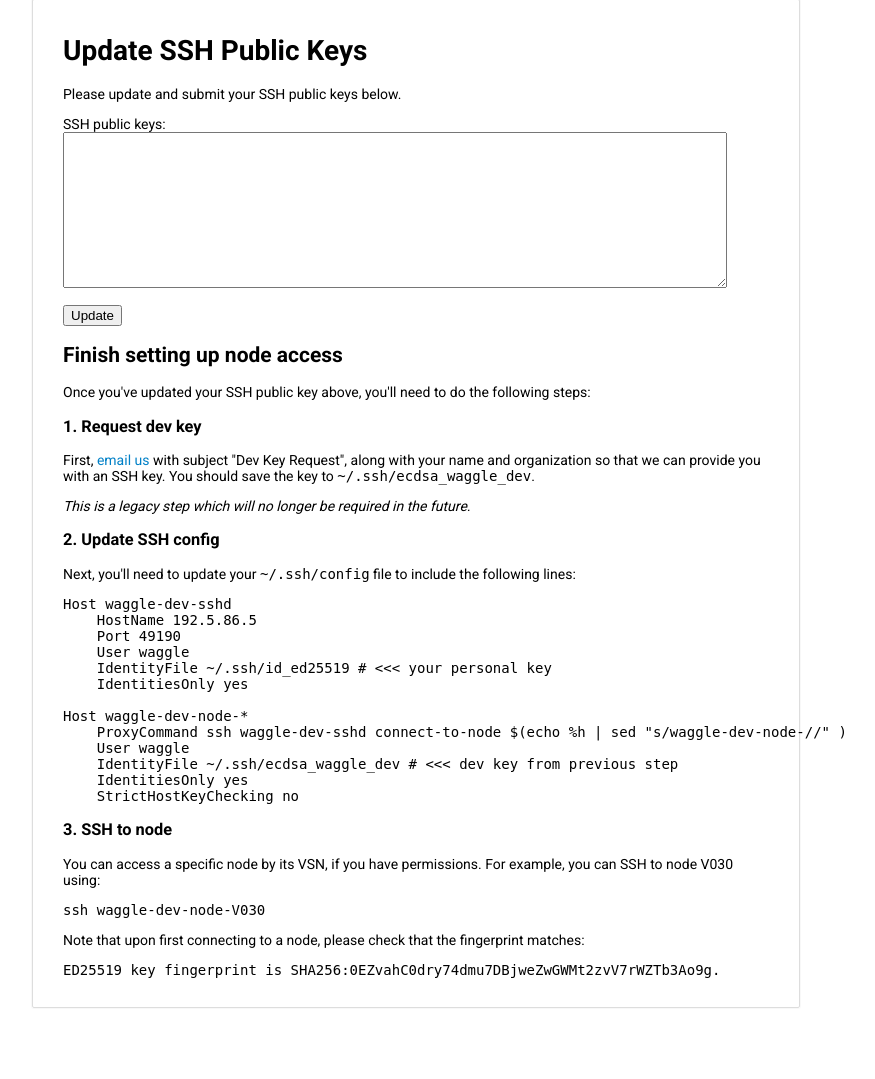
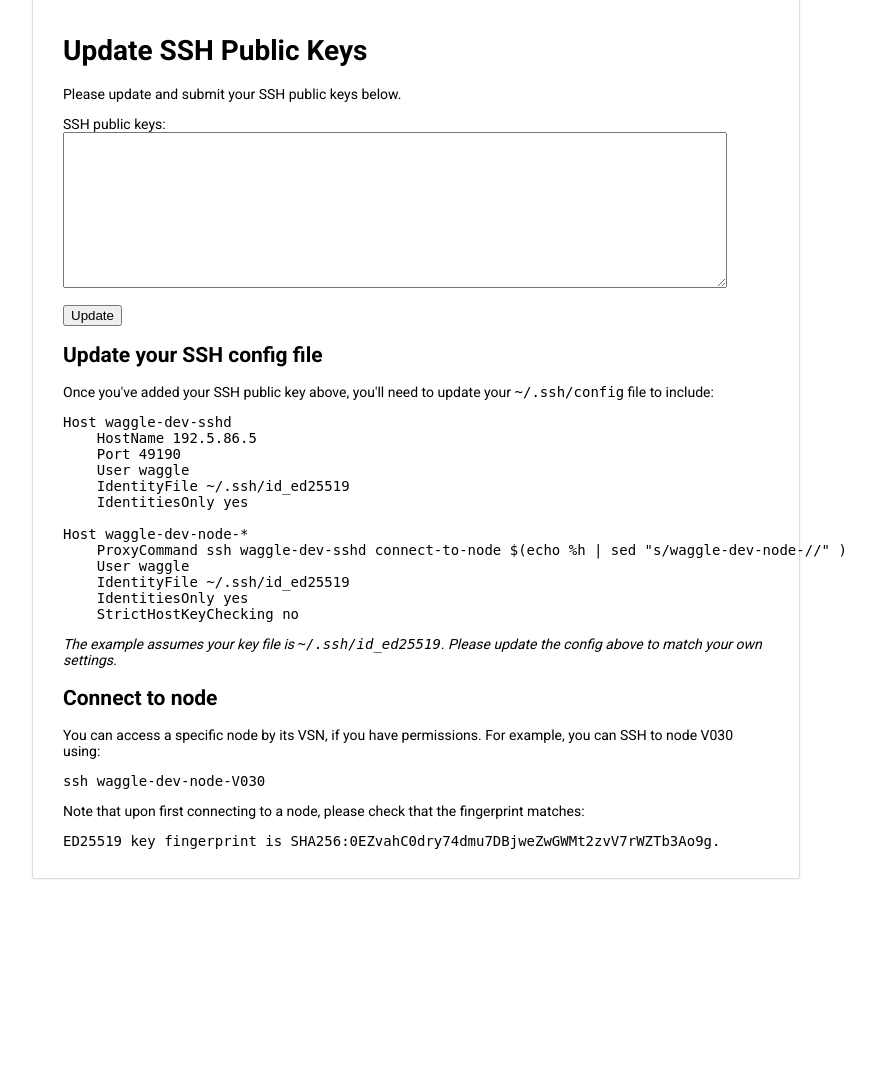
Before and after one commit to waggle-sensor/waggle-auth-app, a Django app: page /update-my-keys in a window 1280 px wide. Shown: the part 201-1280 px from the top of the page, without its empty margins (224-1099 px from the left). After the commit the page ends 1080 px from the top, so only its background shows below. Run offline with Django 4.2, Linux system fonts and the light colour scheme; the visitor is signed in with stand-in values (Sample User, id 1).

Commit message:
updated getting ssh access steps

```diff
--- a/templates/update-my-keys.html
+++ b/templates/update-my-keys.html
@@ -13,40 +13,29 @@
     <button type="submit">Update</button>
 </form>
 
-<h2>Finish setting up node access</h2>
+<h2>Update your SSH config file</h2>
 
-<p>Once you've updated your SSH public key above, you'll need to do the following steps:</p>
-
-<h3>1. Request dev key</h3>
-
-<p>
-First, <a href="https://docs.waggle-edge.ai/docs/contact-us">email us</a> with subject "Dev Key Request", along with your name and organization so that we can provide you with
-an SSH key. You should save the key to <code>~/.ssh/ecdsa_waggle_dev</code>.
-</p>
-
-<p><em>This is a legacy step which will no longer be required in the future.</em></p>
-
-<h3>2. Update SSH config</h3>
-
-<p>Next, you'll need to update your <code>~/.ssh/config</code> file to include the following lines:</p>
+<p>Once you've added your SSH public key above, you'll need to update your <code>~/.ssh/config</code> file to include:</p>
 
 <pre>
 Host waggle-dev-sshd
     HostName 192.5.86.5
     Port 49190
     User waggle
-    IdentityFile ~/.ssh/id_ed25519 # <<< your personal key
+    IdentityFile ~/.ssh/id_ed25519
     IdentitiesOnly yes
 
 Host waggle-dev-node-*
     ProxyCommand ssh waggle-dev-sshd connect-to-node $(echo %h | sed "s/waggle-dev-node-//" )
     User waggle
-    IdentityFile ~/.ssh/ecdsa_waggle_dev # <<< dev key from previous step
+    IdentityFile ~/.ssh/id_ed25519
     IdentitiesOnly yes
     StrictHostKeyChecking no
 </pre>
 
-<h3>3. SSH to node</h3>
+<p><em>The example assumes your key file is <code>~/.ssh/id_ed25519</code>. Please update the config above to match your own settings.</em></p>
+
+<h2>Connect to node</h2>
 
 You can access a specific node by its VSN, if you have permissions.
 
```
